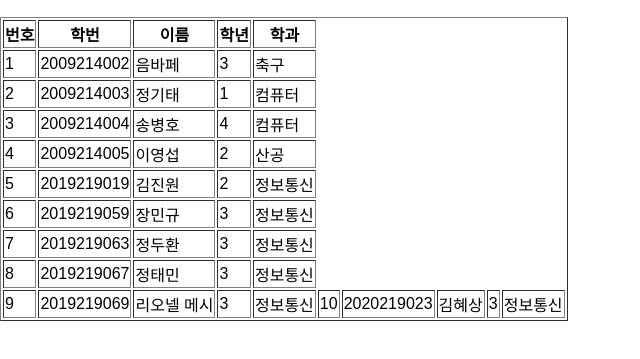
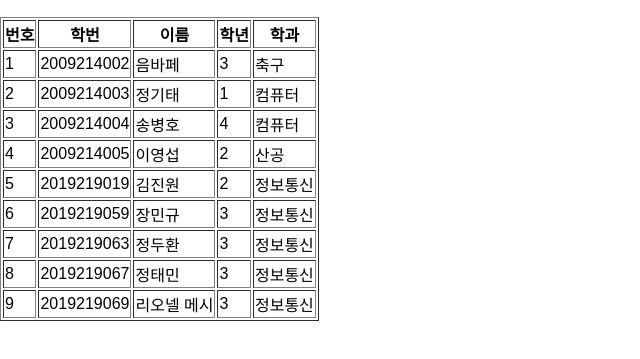
Before and after one commit to jangduck/data, a plain HTML site: page index.html in a window 1280 px wide. Shown: the part 127-486 px from the top of the page, without its empty margins (0-640 px from the left). Drawn offline with Linux system fonts and the light colour scheme.

Commit message:
Update index.html

```diff
--- a/index.html
+++ b/index.html
@@ -97,12 +97,6 @@
             <td>리오넬 메시</td>
             <td>3</td>
             <td>정보통신</td>
-
-        <td>10</td>
-            <td>2020219023</td>
-            <td>김혜상</td>
-            <td>3</td>
-            <td>정보통신</td>
     </table>
 </body>
 </html>
```
